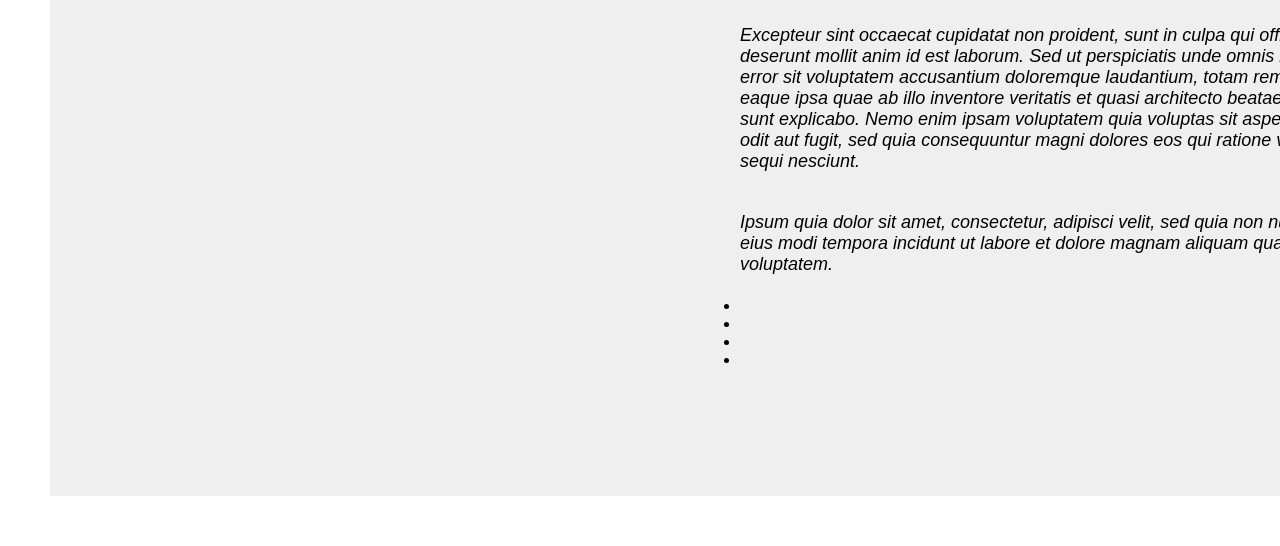
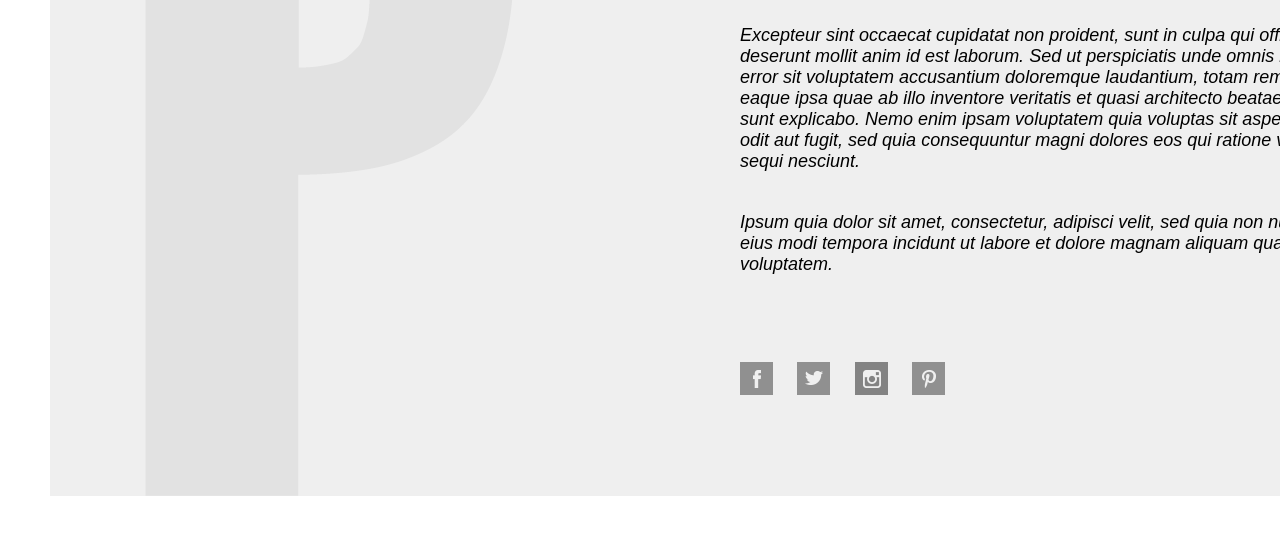
Before and after one commit to EllaUsik/apollo, a plain HTML site: page index.html in a window 1280 px wide. Shown: the part 1102-1648 px from the top of the page. Drawn offline with Linux system fonts and the light colour scheme.

Commit message:
changes in index.html style.css

```diff
--- a/index.html
+++ b/index.html
@@ -53,18 +53,22 @@
                 Ipsum quia dolor sit amet, consectetur, adipisci velit, sed quia non numquam eius modi tempora incidunt ut labore et dolore magnam aliquam quaerat voluptatem.
               </p>
           </div>
-          <ul>
-            <li>
-              <a href="apollo/.html">
+          <ul class="social-networks">
+            <li class="social-network">
+              <a class="social-network-link fb" href="apollo/fb.html">
+              </a>
             </li>
-            <li>
-              <a href="apollo/.html">
+            <li class="social-network">
+              <a class="social-network-link twitter" href="apollo/twitter.html">
+              </a>
             </li>
-            <li>
-              <a href="apollo/.html">
+            <li class="social-network">
+              <a class="social-network-link instagram" href="apollo/instagram.html">
+              </a>
             </li>
-            <li>
-              <a href="apollo/.html">
+            <li class="social-network">
+              <a class="social-network-link pinterest" href="apollo/pinterest.html">
+              </a>
             </li>
           </ul>
         </div>
--- a/style.css
+++ b/style.css
@@ -39,7 +39,7 @@ header {
   font-size: 18px;
   line-height: 15px;
   vertical-align: middle;
-  background-image: url(image/menulink.png);
+  background-image: url(images/menulink.png);
   background-repeat: no-repeat;
   background-position: right;
   text-decoration: none;
@@ -59,7 +59,7 @@ header {
 
 .letter-A {
   float: left;
-  background-image: url(image/A.png);
+  background-image: url(images/A.png);
   background-repeat: no-repeat;
   background-size: contain;
   height: 749px;
@@ -68,7 +68,7 @@ header {
 }
 .photographer {
   float: right;
-  background-image: url(image/Abackground.png);
+  background-image: url(images/Abackground.png);
   background-repeat: no-repeat;
   background-size: contain;
   width: 802px;
@@ -107,7 +107,7 @@ header {
   float: left;
   height: 749px;
   width: 369px;
-  background-image: url(image/P.png);
+  background-image: url(images/P.png);
   background-repeat: no-repeat;
   background-size: contain;
   margin-left: 95px;
@@ -126,7 +126,7 @@ header {
 }
 
 .about-title-block {
-  background-image: url(image/blackline.png);
+  background-image: url(images/blackline.png);
   background-repeat: no-repeat;
   background-position: center left;
   padding-left: 115px;
@@ -146,3 +146,50 @@ header {
   margin-top: 40px;
   font-style: italic;
 }
+
+.social-networks {
+  display: inline-block;
+  float: left;
+  height: 33px;
+  margin-top: 65px;
+}
+
+.social-network {
+  display: inline-block;
+  height: 33px;
+  width: 33px;
+  margin-right: 20px;
+}
+
+.social-network-link {
+  height: 33px;
+  width: 33px;
+  display: inline-block;
+  background-repeat: no-repeat;
+  background-size: contain;
+}
+
+.social-network-link:hover {
+  opacity: .6;
+}
+
+.instagram:hover {
+  opacity: .3;
+}
+
+.fb {
+  background-image: url(images/fb.png);
+}
+
+.twitter {
+  background-image: url(images/twitter.png);
+}
+
+.instagram {
+  background-image: url(images/instagram.png);
+  opacity: .45;
+}
+
+.pinterest {
+  background-image: url(images/pinterest.png);
+}
```
